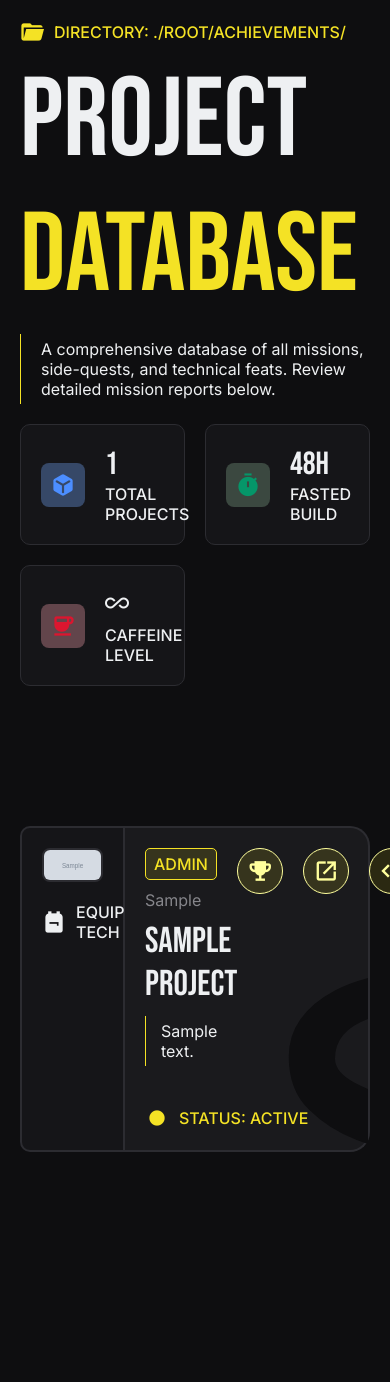
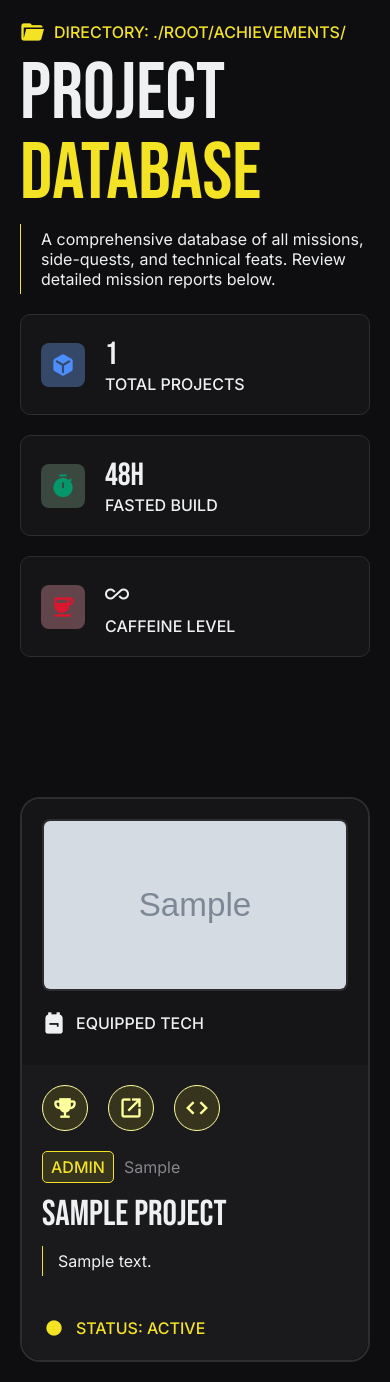
Before and after one commit to coderadi-in/Portfolio-site, a Flask app: page /achievements/ in a window 390 px wide; the page is wider, and only the part inside the window is pictured. Shown: the part 81-1463 px from the top of that part. Before the commit the page ends 1233 px from the top of that part, so only its background shows below. Run offline with Flask 3, Linux system fonts and the light colour scheme; tables that the repository leaves empty hold one stand-in row (values such as "Sample post"); grey boxes marked "Sample" are stand-in pictures; parts of the project's set-up code (start-up, migrations or seed data) failed here and were passed over.

Commit message:
Updated the responsiveness of achievements page.

```diff
--- a/static/css/pages/achievements.css
+++ b/static/css/pages/achievements.css
@@ -1,5 +1,8 @@
 /* | HERO SECTION [START] */
-.hero .h1 {font-size: 7rem;}
+.hero .h1 {
+    font-size: 7rem;
+    line-height: 7rem;
+}
 
 .hero .desc {
     padding: 5px 5px 5px 20px;
@@ -9,7 +12,7 @@
 
 .hero .bottom {
     display: grid;
-    grid-template-columns: repeat(auto-fit, minmax(150px, 1fr));
+    grid-template-columns: repeat(auto-fit, minmax(200px, 1fr));
 }
 
 .hero .bottom .data {
@@ -28,11 +31,15 @@
 /* | HERO SECTION [END] */
 
 /* | ACHIEVEMENTS SECTION [START] */
+.achievements .achievement {
+    border-radius: 20px;
+    border: 2px solid var(--border);
+}
+
 .achievements .achievement .left {
     padding: 20px;
     border-radius: 10px 0 0 10px;
     background-color: var(--board-1);
-    border: 2px solid var(--border);
     width: 30%;
 }
 
@@ -54,8 +61,6 @@
 .achievements .achievement .right {
     padding: 20px;
     border-radius: 0 20px 20px 0;
-    border: 2px solid var(--border);
-    border-left: none;
     background-color: var(--surface);
     width: 70%;
     position: relative;
@@ -73,6 +78,7 @@
     text-align: end;
     color: var(--background);
     z-index: -1;
+    border-radius: 20px;
 }
 
 .achievements .achievement .right .tag {
@@ -113,3 +119,43 @@
 .achievements .achievement .development {color: #3993DD;}
 .achievements .achievement .archived {color: #484D6D;}
 .achievements .achievement .suspended {color: #C1292E;}
+
+/* & RESPONSIVE VERSIONS */
+@media (max-width: 768px) {
+    .achievements .achievement {
+        flex-direction: column;
+    }
+
+    .achievements .achievement .left {
+        width: 100%;
+        border-radius: 20px 20px 0 0;
+
+    }
+    .achievements .achievement .right {
+        width: 100%;
+        border-radius: 0 0 20px 20px;
+    }
+}
+
+@media (max-width: 568px) {
+    .achievements .achievement .right .top {
+        flex-direction: column-reverse;
+        gap: 20px;
+    }
+
+    .achievements .achievement .accent {
+        text-align: center !important;
+        left: 0;
+        width: 100% !important;
+    }
+}
+
+@media (max-width: 425px) {
+    .hero .h1 {
+        font-size: 5rem;
+        line-height: 5rem;
+    }
+
+    .achievements .achievement .accent {display: none;}
+    .achievements .achievement .badge {width: 100%;}
+}
```
